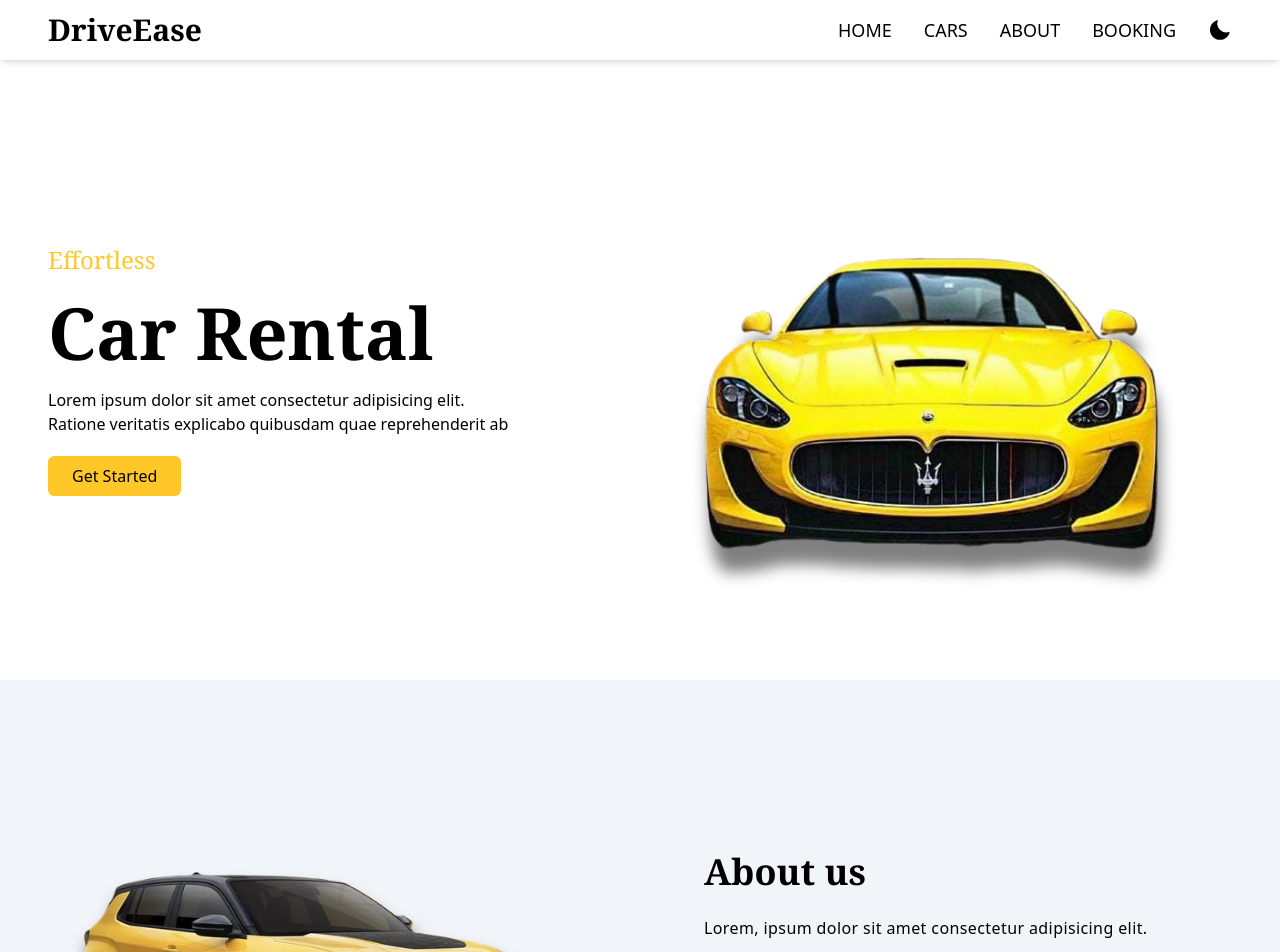
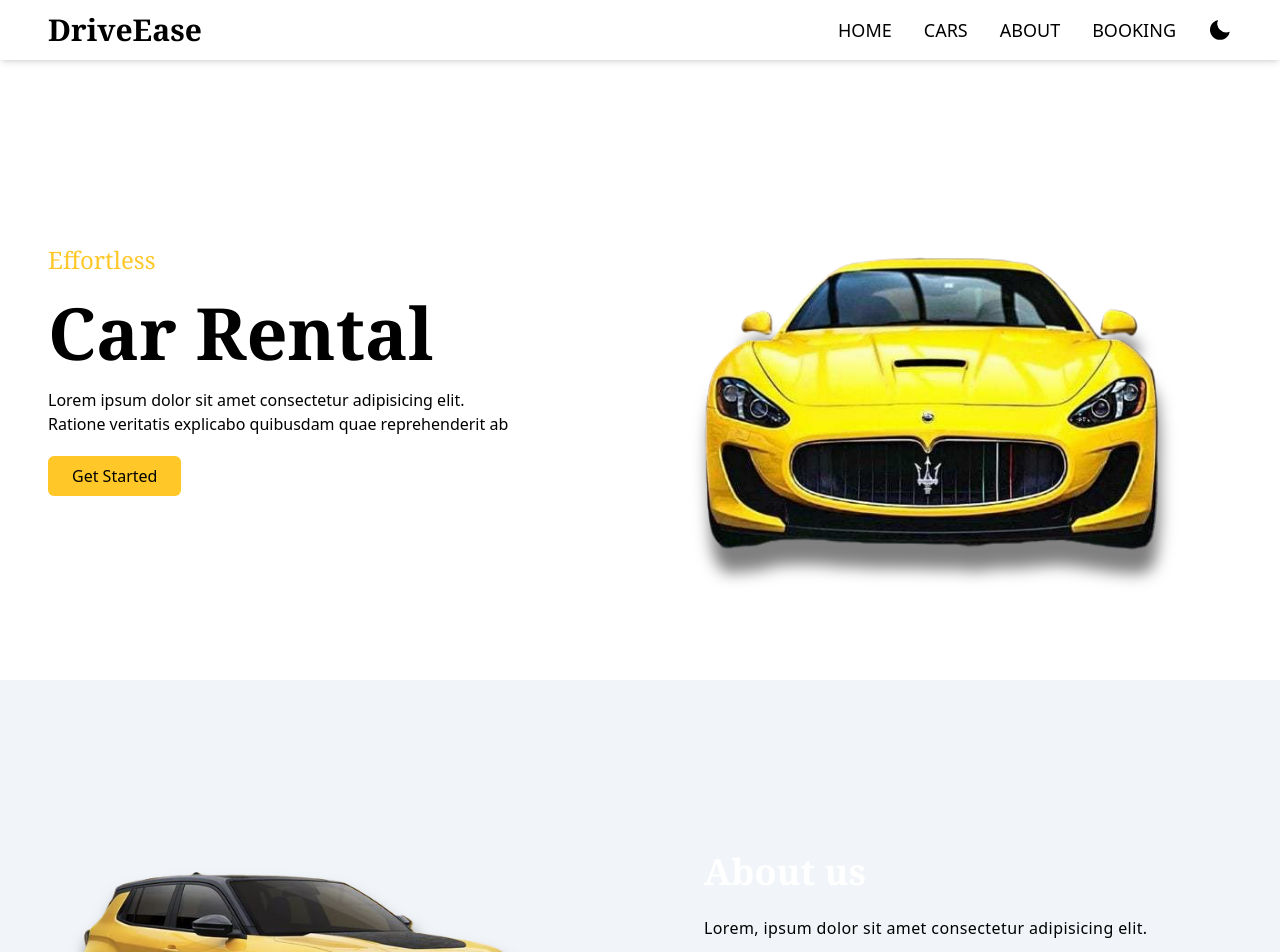
Before and after one commit to MenatallaGomaa/DriveEase, a React (Vite) app: page / in a window 1280 px wide. Shown: the top 952 px of the page. Built offline with nearby package versions, Linux system fonts and the light colour scheme.

Commit message:
fixing the text color in the dark mode

```diff
--- a/src/components/About/About.jsx
+++ b/src/components/About/About.jsx
@@ -16,8 +16,9 @@ const About = () => {
           <div>
             <div className="space-y-5 sm:p-16 pb-6">
               <h1
-                data-aos="fade-up"
+                datah1-aos="fade-up"
                 className="text-3xl sm:text-4xl font-bold font-serif"
+                style={{ color: "white" }}
               >
                 About us
               </h1>
```
